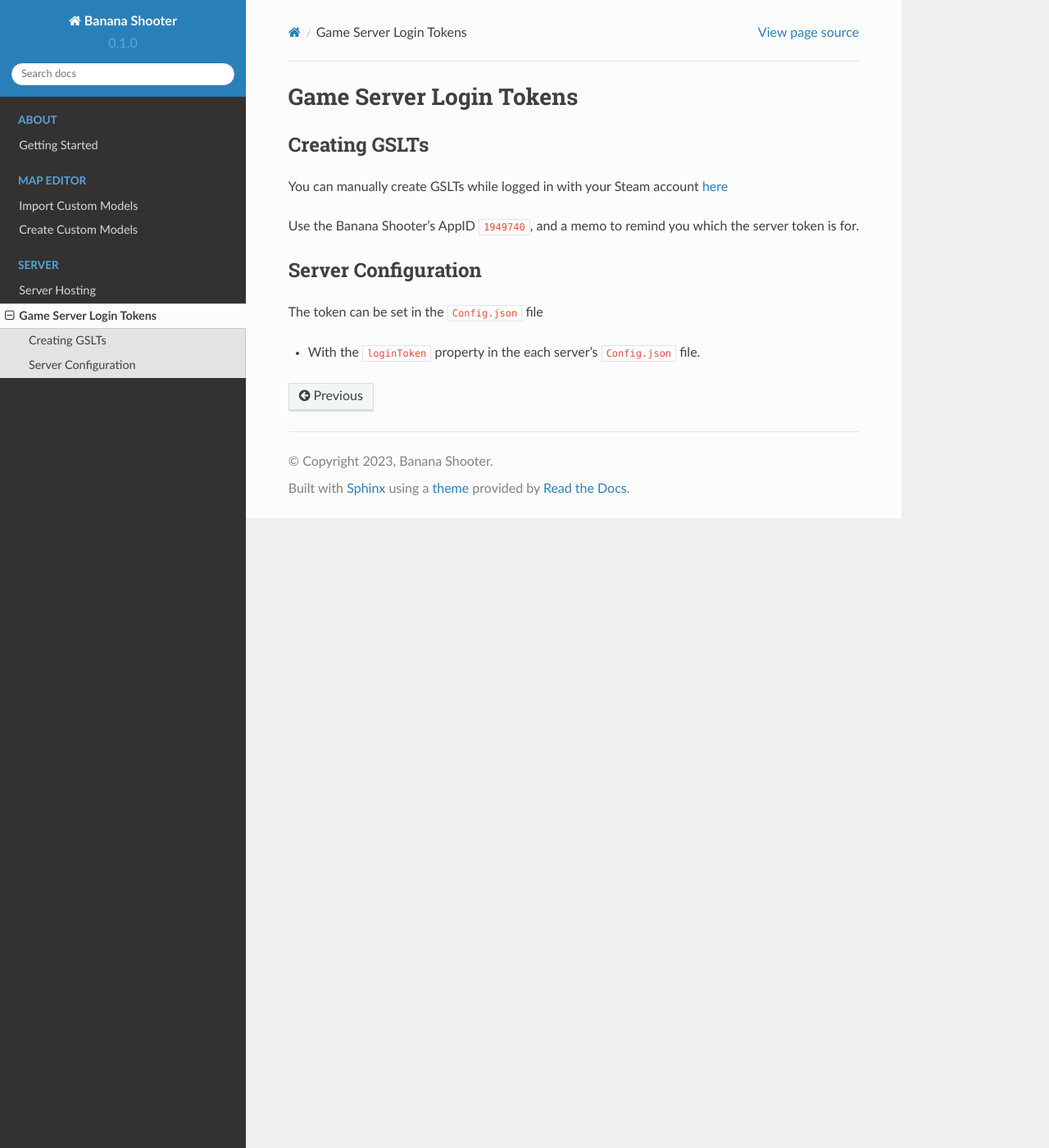
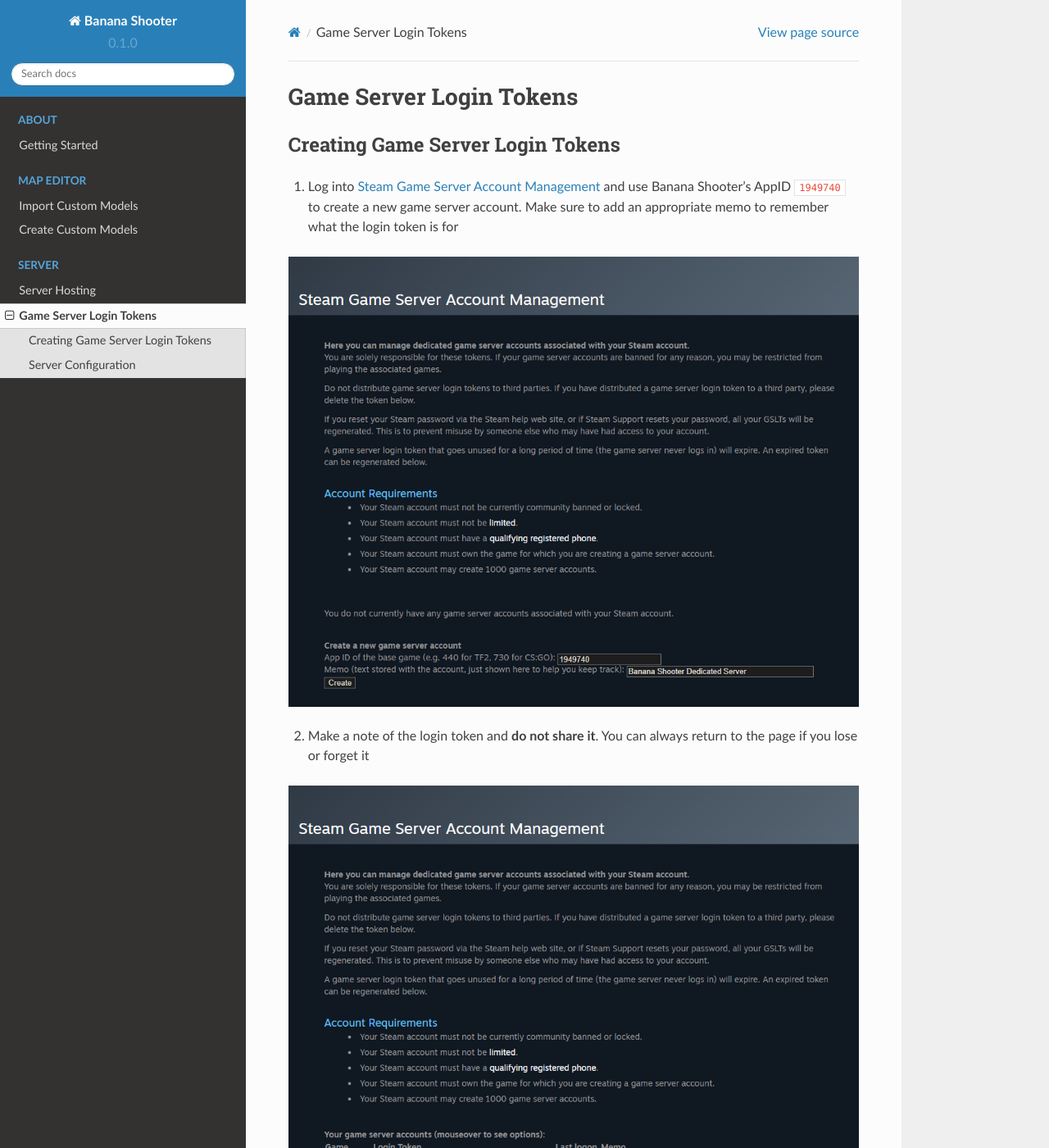
Before and after one commit to CodingDaniel1/bs-docs, a Sphinx documentation site: the page built from docs/source/server/game-server-login-tokens.rst, in a window 1280 px wide and 1400 px high. Shown: the whole window at 82% size. Built offline with Sphinx 7.4.7 and the Read the Docs theme 2.0.0, drawn with Linux system fonts in a browser that asks for light colours; some of the changed text lies outside the part shown.

Commit message:
Update game-server-login-tokens.rst

```diff
--- a/docs/source/server/game-server-login-tokens.rst
+++ b/docs/source/server/game-server-login-tokens.rst
@@ -3,16 +3,22 @@
 Game Server Login Tokens
 =============================
 
-Creating GSLTs
+Creating Game Server Login Tokens
 --------------
 
-You can manually create GSLTs while logged in with your Steam account `here <https://steamcommunity.com/dev/managegameservers>`_
+1. Log into `Steam Game Server Account Management <https://steamcommunity.com/dev/managegameservers>`_ and use Banana Shooter's AppID ``1949740`` to create a new game server account. Make sure to add an appropriate memo to remember what the login token is for
 
-Use the Banana Shooter's AppID ``1949740``, and a memo to remind you which the server token is for.
+.. image:: img/gameServerAccountManagement.png
+
+2. Make a note of the login token and **do not share it**. You can always return to the page if you lose or forget it
+
+.. image:: img/gameServerAccountManagement-tokenGenerated.png
 
 Server Configuration
 -----------------------
 
-The token can be set in the ``Config.json`` file
+The token can be set in the ``Config.json`` file which is located at ``{steamLibrary}\BSDS\Servers\{serverName}`` `[How to find you installation files] <https://steamcommunity.com/sharedfiles/filedetails/?id=3012051276>`_
 
-- With the ``loginToken`` property in the each server's ``Config.json`` file.
+Paste the login token between the quotation marks of the ``Login_Token`` parameter
+
+.. image:: img/config.json.png
```
